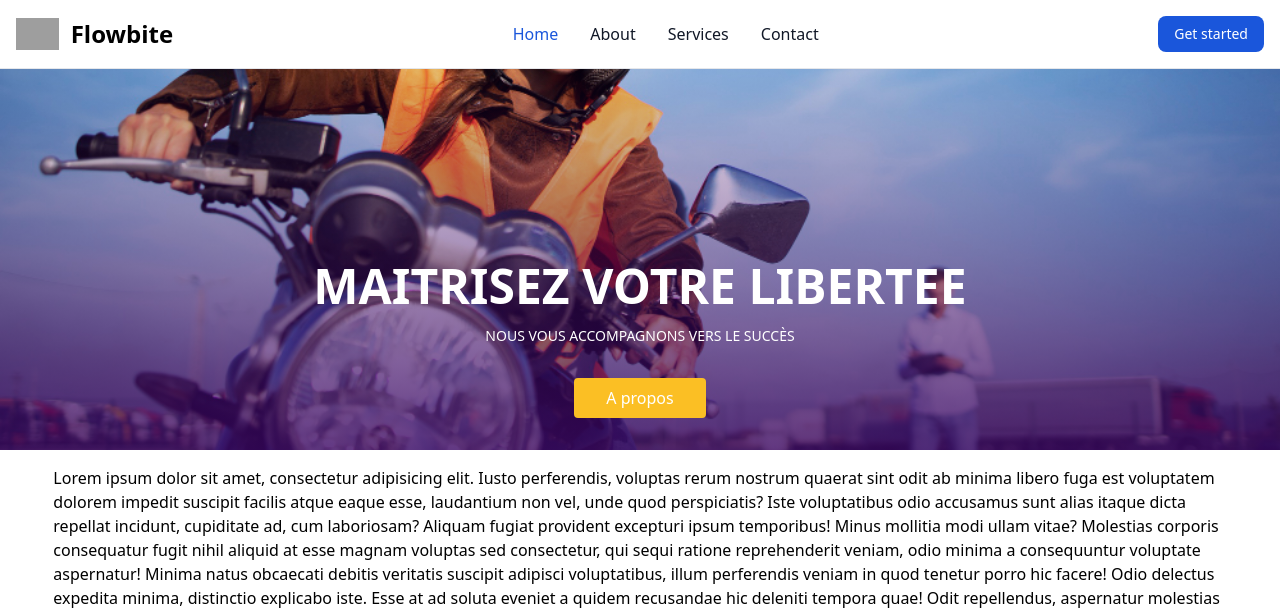
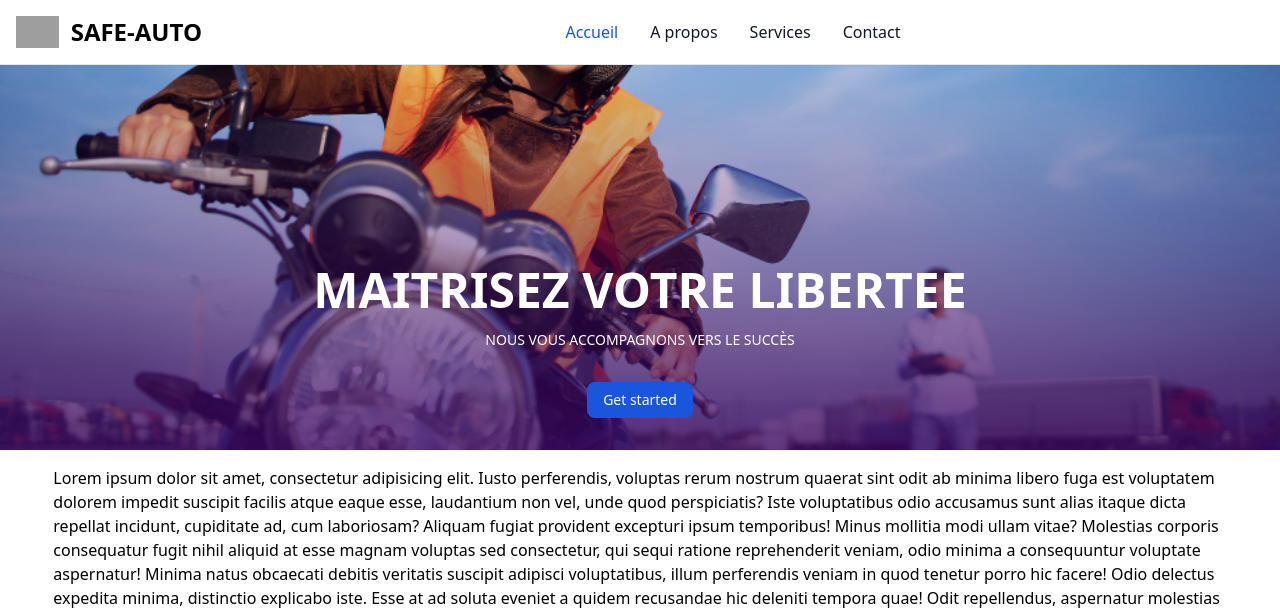
Before and after one commit to DrEPL/safe-auto-ecole, a Django app: page / in a window 1280 px wide. Shown: the top 612 px of the page. Run offline with Django 5.2, Linux system fonts and the light colour scheme; style sheets or scripts are compiled from the project's sources; some libraries are stand-ins or nearby versions; grey boxes are pictures that could not be loaded.

Commit message:
add image

```diff
--- a/templates/_base.html
+++ b/templates/_base.html
@@ -18,7 +18,7 @@
             <h3 class="mx-auto text-lg font-bold md:text-5xl texet-white w-full text-center md:text-rigth">MAITRISEZ VOTRE LIBERTEE</h3>
             <p class="mx-auto text-sm mt-4 w-11/12 md:w-7/12 font-light text-center uppercase">Nous vous accompagnons vers le succès</p>
             <div class="flex justify-center mt-8 items-center mx-auto" >
-              <a href="#" class="bg-amber-400 py-2 px-8 rounded">A propos</a>
+              <button type="button" class="text-white bg-blue-700 hover:bg-blue-800 focus:ring-4 focus:outline-none focus:ring-blue-300 font-medium rounded-lg text-sm px-4 py-2 text-center dark:bg-blue-600 dark:hover:bg-blue-700 dark:focus:ring-blue-800">Get started</button>
             </div>
           </div>
         </div>
--- a/templates/partials/navigation.html
+++ b/templates/partials/navigation.html
@@ -7,10 +7,10 @@
     <div class="max-w-screen-xl flex flex-wrap items-center justify-between mx-auto p-4">
     <a href="https://flowbite.com/" class="flex items-center space-x-3 rtl:space-x-reverse">
         <img src="https://flowbite.com/docs/images/logo.svg" class="h-8" alt="Flowbite Logo">
-        <span class="self-center text-2xl font-semibold whitespace-nowrap dark:text-white">Flowbite</span>
+        <span class="self-center text-2xl font-semibold whitespace-nowrap dark:text-white">SAFE-AUTO</span>
     </a>
     <div class="flex md:order-2 space-x-3 md:space-x-0 rtl:space-x-reverse">
-        <button type="button" class="text-white bg-blue-700 hover:bg-blue-800 focus:ring-4 focus:outline-none focus:ring-blue-300 font-medium rounded-lg text-sm px-4 py-2 text-center dark:bg-blue-600 dark:hover:bg-blue-700 dark:focus:ring-blue-800">Get started</button>
+        {% comment %} <button type="button" class="text-white bg-blue-700 hover:bg-blue-800 focus:ring-4 focus:outline-none focus:ring-blue-300 font-medium rounded-lg text-sm px-4 py-2 text-center dark:bg-blue-600 dark:hover:bg-blue-700 dark:focus:ring-blue-800">Get started</button> {% endcomment %}
         <button data-collapse-toggle="navbar-sticky" type="button" class="inline-flex items-center p-2 w-10 h-10 justify-center text-sm text-gray-500 rounded-lg md:hidden hover:bg-gray-100 focus:outline-none focus:ring-2 focus:ring-gray-200 dark:text-gray-400 dark:hover:bg-gray-700 dark:focus:ring-gray-600" aria-controls="navbar-sticky" aria-expanded="false">
           <span class="sr-only">Open main menu</span>
           <svg class="w-5 h-5" aria-hidden="true" xmlns="http://www.w3.org/2000/svg" fill="none" viewBox="0 0 17 14">
@@ -21,10 +21,10 @@
     <div class="items-center justify-between hidden w-full md:flex md:w-auto md:order-1" id="navbar-sticky">
       <ul class="flex flex-col p-4 md:p-0 mt-4 font-medium border border-gray-100 rounded-lg bg-gray-50 md:space-x-8 rtl:space-x-reverse md:flex-row md:mt-0 md:border-0 md:bg-white dark:bg-gray-800 md:dark:bg-gray-900 dark:border-gray-700">
         <li>
-          <a href="#" class="block py-2 px-3 text-white bg-blue-700 rounded md:bg-transparent md:text-blue-700 md:p-0 md:dark:text-blue-500" aria-current="page">Home</a>
+          <a href="#" class="block py-2 px-3 text-white bg-blue-700 rounded md:bg-transparent md:text-blue-700 md:p-0 md:dark:text-blue-500" aria-current="page">Accueil</a>
         </li>
         <li>
-          <a href="#" class="block py-2 px-3 text-gray-900 rounded hover:bg-gray-100 md:hover:bg-transparent md:hover:text-blue-700 md:p-0 md:dark:hover:text-blue-500 dark:text-white dark:hover:bg-gray-700 dark:hover:text-white md:dark:hover:bg-transparent dark:border-gray-700">About</a>
+          <a href="#" class="block py-2 px-3 text-gray-900 rounded hover:bg-gray-100 md:hover:bg-transparent md:hover:text-blue-700 md:p-0 md:dark:hover:text-blue-500 dark:text-white dark:hover:bg-gray-700 dark:hover:text-white md:dark:hover:bg-transparent dark:border-gray-700">A propos</a>
         </li>
         <li>
           <a href="#" class="block py-2 px-3 text-gray-900 rounded hover:bg-gray-100 md:hover:bg-transparent md:hover:text-blue-700 md:p-0 md:dark:hover:text-blue-500 dark:text-white dark:hover:bg-gray-700 dark:hover:text-white md:dark:hover:bg-transparent dark:border-gray-700">Services</a>
```
